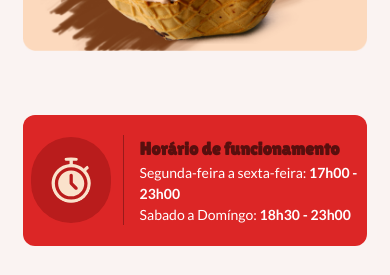
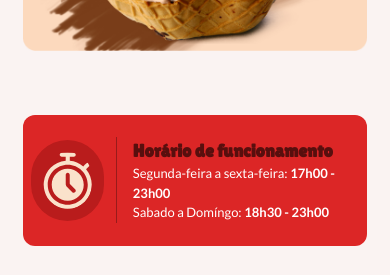
Before and after one commit to gui18br/empire-burger-brchallenges, a React (Vite) app: page / in a window 390 px wide. Shown: the part 1820-2095 px from the top of the page. Built offline with nearby package versions, Linux system fonts and the light colour scheme; no server answers.

Commit message:
feat: Update opening hours component styling and image loading

```diff
--- a/src/components/footerContent/FooterContent.tsx
+++ b/src/components/footerContent/FooterContent.tsx
@@ -84,7 +84,7 @@ export const FooterContent = () => {
         </Element>
         <div className="flex flex-col justify-center items-center mt-7">
           <hr className="w-full border-[#1D060526]" />
-          <div className="mt-4 sm:w-full w-[400px] flex justify-center">
+          <div className="mt-4 sm:w-full w-[350px] flex justify-center">
             <h2 className="font-bold text-gray-700 text-[14px]">
               2022 © EmpireBurger.{" "}
               <span className="text-gray-400 font-normal">
--- a/src/components/openingHours/OpeningHours.tsx
+++ b/src/components/openingHours/OpeningHours.tsx
@@ -6,16 +6,20 @@ function OpeningHours() {
       <div className="grid lg:grid-cols-2 grid-cols-1 gap-10 w-[88%]">
         <div className="bg-red-600 h-130.93 rounded-xl text-white flex justify-center items-center md:gap-8 gap-3 align-middle">
           <div className=" ml-2">
-            <img src={clock} alt="" className=" bg-red-700 p-5 rounded-full " />
+            <img
+              src={clock}
+              alt=""
+              className=" bg-red-700 p-3 sm:p-5 rounded-full "
+            />
           </div>
           <div className="pl-4 xl:mr-20 border-l-[0.1px] border-red-800">
             <h1 className="md:text-25 text-18 font-bold text-[#1D0605B0]">
               Horário de funcionamento
             </h1>
-            <p className="text-white text-[14px]">
+            <p className="text-white sm:text-[14px] text-[13px]">
               Segunda-feira a sexta-feira: <strong>17h00 - 23h00</strong>
             </p>
-            <p className="text-white text-[14px]">
+            <p className="text-white sm:text-[14px] text-[13px]">
               Sabado a Domíngo: <strong>18h30 - 23h00</strong>
             </p>
           </div>
```
